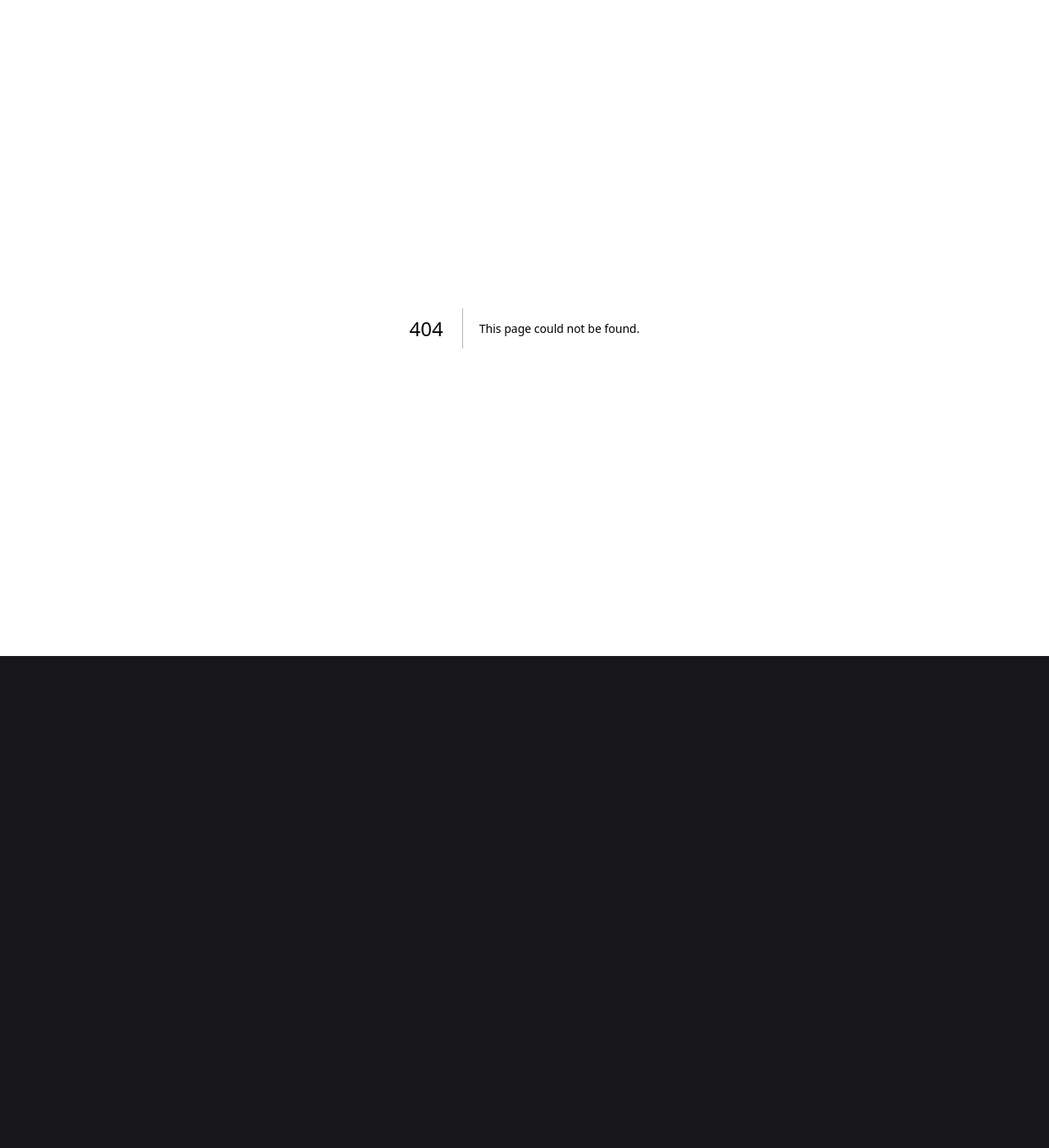
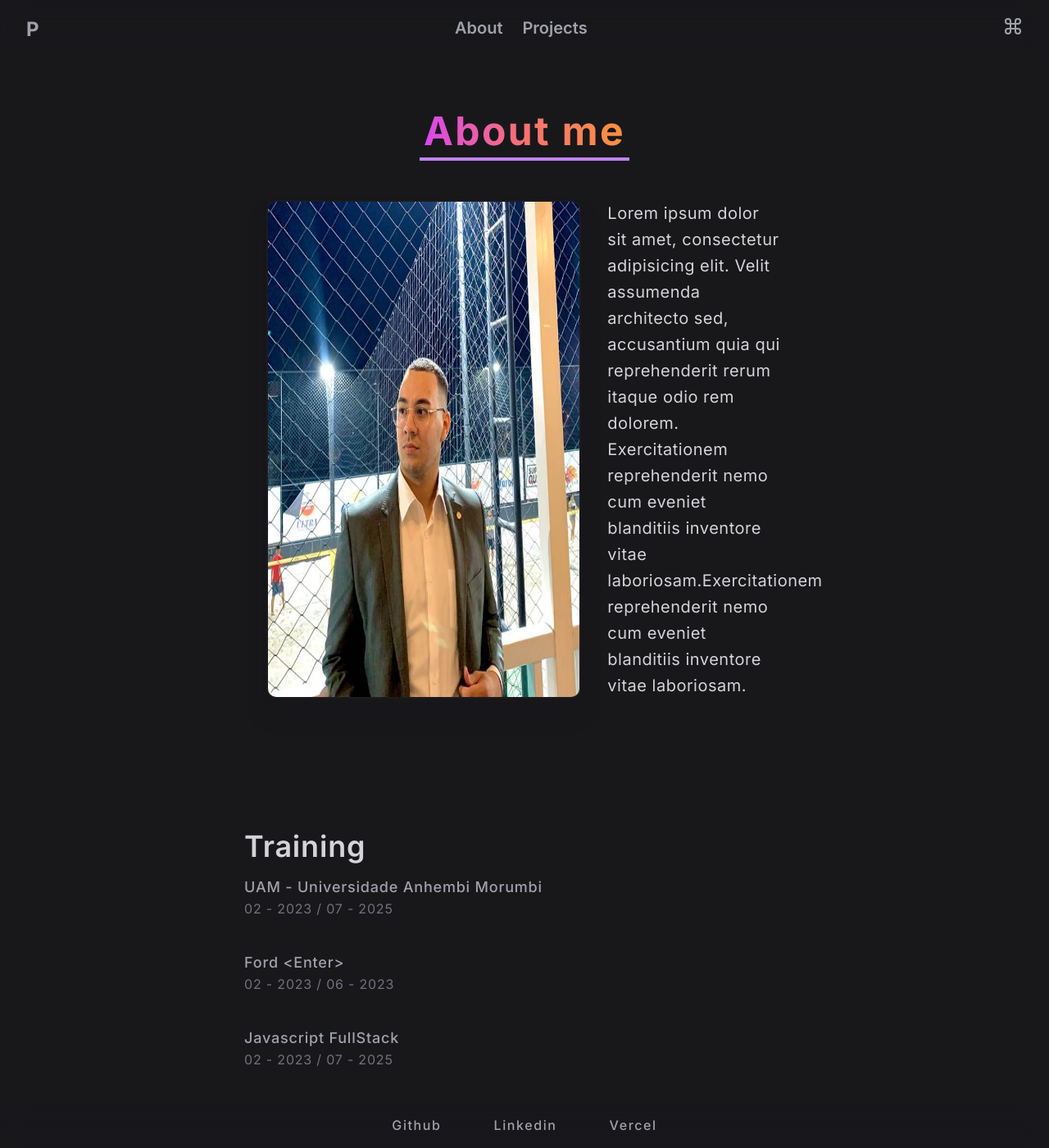
Before and after one commit to PabloJesusdaSilva/portfolio, a Next.js app: page /about in a window 1280 px wide. Before the commit this address had no page. Shown: the whole page at 82% size. Before the commit the page ends 800 px from the top, so only its background shows below. Built offline with nearby package versions, Linux system fonts and the light colour scheme.

Commit message:
:feat: creating about me page

```diff
--- /dev/null
+++ b/src/app/about/page.tsx
@@ -0,0 +1,54 @@
+import Image from "next/image";
+
+import AboutImage from "../assets/eu.jpg"
+
+export default function () {
+   return (
+      <main className="flex flex-col items-center w-full h-auto text-zinc-400">
+            <h2 className="w-64 pb-2 mt-16 mb-12 text-5xl font-bold border-b-4 border-purple-400 tracking-wider text-center bg-clip-text text-transparent bg-gradient-to-r from-fuchsia-500 via-red-400 to-orange-400">
+               About me
+            </h2>
+
+         <div className="flex justify-center space-x-8 w-5/6">
+            <Image src={AboutImage} alt="" className="w-96 rounded-xl shadow-xl shadow-zinc-900 border-2 border-zinc-800/25"/>
+
+            <p className="w-1/5 tracking-wide leading-8 text-xl text-zinc-300">
+               Lorem ipsum dolor sit amet, consectetur adipisicing elit. Velit assumenda architecto sed, accusantium quia qui reprehenderit rerum itaque odio rem dolorem. Exercitationem reprehenderit nemo cum eveniet blanditiis inventore vitae laboriosam.Exercitationem reprehenderit nemo cum eveniet blanditiis inventore vitae laboriosam.
+            </p>
+         </div>
+
+         <div className="-ml-80 space-y-10 tracking-wider">
+            <h3 className="text-4xl font-semibold text-zinc-300 mt-40 -mb-6">
+               Training
+            </h3>
+
+            <article className="space-y-6">
+               <h4 className="text-lg text-zinc-400 font-medium">
+                  UAM - Universidade Anhembi Morumbi
+               </h4>
+               <span className="text-zinc-500">
+                  02 - 2023 / 07 - 2025
+               </span>
+            </article>
+
+            <article className="space-y-6">
+               <h4 className="text-lg text-zinc-400 font-medium">
+                  Ford &lt;Enter&gt;
+               </h4>
+               <span className="text-zinc-500">
+                  02 - 2023 / 06 - 2023
+               </span>
+            </article>
+
+            <article className="space-y-6">
+               <h4 className="text-lg text-zinc-400 font-medium">
+                  Javascript FullStack
+               </h4>
+               <span className="text-zinc-500">
+                  02 - 2023 / 07 - 2025
+               </span>
+            </article>
+         </div>
+      </main>
+   );
+}
--- a/src/app/components/BriefDescirption.tsx
+++ b/src/app/components/BriefDescirption.tsx
@@ -4,7 +4,7 @@ export default function BriefDescription () {
    return (
       <main className="flex justify-center -ml-20 w-full h-full text-zinc-300">
          <div className="mt-16 ml-14 md:mt-44 ml-32">
-            <h1 className="text-8xl font-bold tracking-wider text-transparent bg-clip-text bg-gradient-to-tr from-violet-500 to-orange-300">
+            <h1 className="text-8xl font-bold tracking-wider text-transparent bg-clip-text bg-gradient-to-tr from-violet-600 to-orange-400 hover:bg-gradient-to-tl">
                Pablo Silva
             </h1>
 
@@ -13,7 +13,7 @@ export default function BriefDescription () {
                <p className="text-zinc-500 text-lg font-semibold">NextJs | ReactJs | Typescript | SASS | Tailwind</p>
             </div>
 
-            <button className="flex h-6 items-center mt-16 -ml-2 px-3 py-5 rounded-md font-medium text-lg tracking-wider transition-all hover:bg-zinc-800">
+            <button className="flex h-6 items-center mt-16 -ml-2 px-3 py-5 rounded-xl font-medium text-lg tracking-wider transition-all duration-300 hover:bg-zinc-800">
                Clique para iniciar
 
                <ChevronRightIcon className='ml-2' />
--- a/src/app/components/Foooter.tsx
+++ b/src/app/components/Foooter.tsx
@@ -1,6 +1,6 @@
 export default function Footer () {
    return (
-      <footer className="absolute bottom-0 p-4 backdrop-blur-lg w-full flex justify-center">
+      <footer className="mt-10 p-4 backdrop-blur-lg w-full flex justify-center">
          <nav>
             <ul className="flex space-x-16 text-zinc-400 font-medium tracking-widest">
                <li>
--- a/src/app/components/Header.tsx
+++ b/src/app/components/Header.tsx
@@ -1,27 +1,30 @@
 import { Command } from 'lucide-react';
+import Link from 'next/link';
+
+import AboutMePage from "@/app/about/page";
 
 export default function Header () {
    return (
-      <header className="flex justify-between w-full py-4 px-8 text-zinc-400 backdrop-blur-lg">
-         <div className='font-bold text-2xl'>P</div>
+      <header className="flex justify-between w-full py-5 px-8 text-zinc-400 backdrop-blur-lg">
+         <div className='font-bold text-2xl transition-all duration-300 hover:text-zinc-300'>P</div>
 
          <nav className='hidden md:block'>
             <ul className='flex space-x-6'>
                <li>
-                  <span className='text-xl font-semibold'>
+                  <Link href="/about"className='text-xl font-semibold transition-all duration-300 hover:text-zinc-300'>
                      About
-                  </span>
+                  </Link>
                </li>
                <li>
-                  <span className='text-xl font-semibold'>
+                  <Link href="/projects" className='text-xl font-semibold transition-all duration-300 hover:text-zinc-300'>
                      Projects
-                  </span>
+                  </Link>
                </li>
             </ul>
          </nav>
 
          <div>
-            <Command className=''/>
+            <Command className='transition-all duration-500 hover:rotate-180'/>
          </div>
       </header>
    )
--- a/src/app/layout.tsx
+++ b/src/app/layout.tsx
@@ -1,6 +1,10 @@
-import './globals.css'
 import type { Metadata } from 'next'
 import { Inter } from 'next/font/google'
+
+import Header from './components/Header'
+import Footer from './components/Foooter'
+
+import './globals.css'
 
 const inter = Inter({ subsets: ['latin'] })
 
@@ -16,7 +20,11 @@ export default function RootLayout({
 }) {
   return (
     <html lang="en" className='bg-zinc-900'>
-      <body className={inter.className}>{children}</body>
+      <body className={inter.className}>
+        <Header />
+          {children}
+        <Footer />
+      </body>
     </html>
   )
 }
--- a/src/app/page.tsx
+++ b/src/app/page.tsx
@@ -1,13 +1,9 @@
-import Header from "./components/Header"
 import BriefDescription from "./components/BriefDescirption"
-import Footer from "./components/Foooter"
 
 export default function Home() {
   return (
     <>
-      <Header />
-        <BriefDescription />
-      <Footer />
+      <BriefDescription />
     </>
   )
 }
```
Also changed, not shown: src/app/assets/eu.jpg (added).
